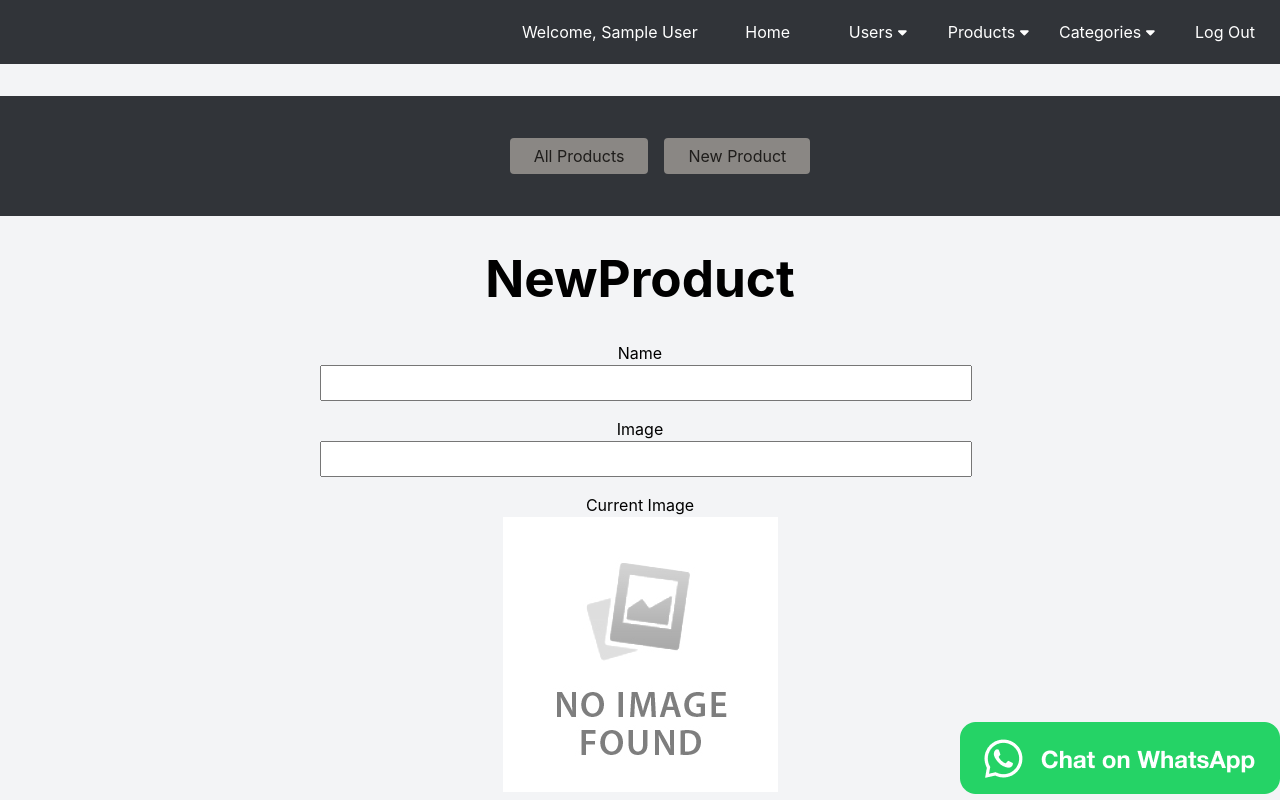
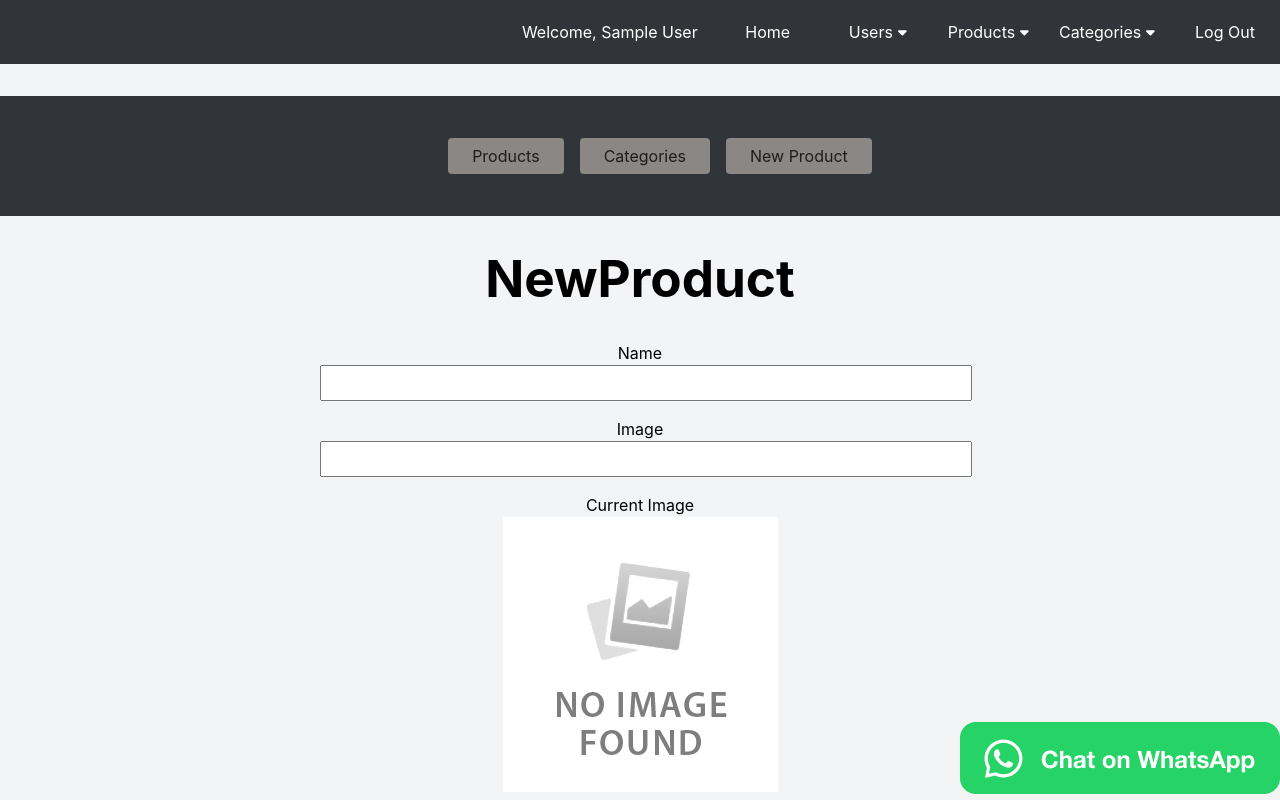
Before and after one commit to AlexisCast/vet-react, a React (Vite) app: page /products/new in a window 1280 px wide. Shown: the top 800 px of the page. Built offline with nearby package versions, Linux system fonts and the light colour scheme; no server answers; sample sign-in values are in the browser's storage.

Commit message:
remove wording

```diff
--- a/src/components/CategoriesNavigation/CategoriesNavigation.jsx
+++ b/src/components/CategoriesNavigation/CategoriesNavigation.jsx
@@ -10,7 +10,10 @@ const CategoriesNavigation = () => {
 			<nav>
 				<ul className={classes.list}>
 					<li>
-						<NavLink to="/categories">All Categories</NavLink>
+						<NavLink to="/products">Products</NavLink>
+					</li>
+					<li>
+						<NavLink to="/categories">Categories</NavLink>
 					</li>
 					{token && (
 						<li>
--- a/src/components/CategoryList/CategoryList.jsx
+++ b/src/components/CategoryList/CategoryList.jsx
@@ -9,7 +9,7 @@ const CategoryList = ({ categories }) => {
 				<li key={cat._id} className={styles.item}>
 					<Link to={`/categories/${cat._id}`}>
 						<div className={styles.content}>
-							<p>Name: {cat.name}</p>
+							<p>{cat.name}</p>
 							{/* <p>ID: ${cat._id}</p> */}
 						</div>
 					</Link>
--- a/src/components/CategoryList/CategoryList.module.css
+++ b/src/components/CategoryList/CategoryList.module.css
@@ -33,7 +33,7 @@
 	flex-direction: column;
 	justify-content: center;
 	width: 100%;
-	text-align: justify;
+	text-align: center;
 	padding: 1rem;
 }
 .content p {
--- a/src/components/ProductsNavigation/ProductsNavigation.jsx
+++ b/src/components/ProductsNavigation/ProductsNavigation.jsx
@@ -10,7 +10,10 @@ const ProductsNavigation = () => {
 			<nav>
 				<ul className={classes.list}>
 					<li>
-						<NavLink to="/products">All Products</NavLink>
+						<NavLink to="/products">Products</NavLink>
+					</li>
+					<li>
+						<NavLink to="/categories">Categories</NavLink>
 					</li>
 					{token && (
 						<li>
```
